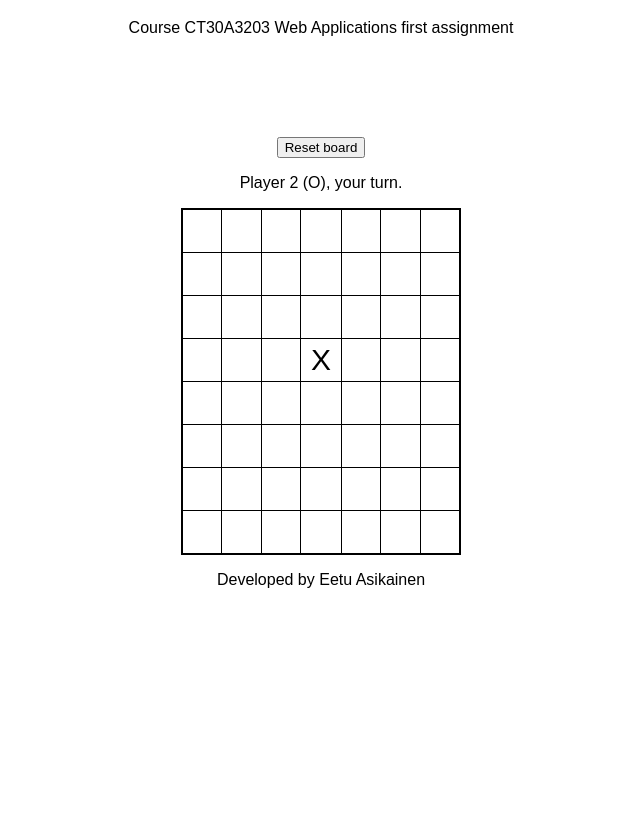
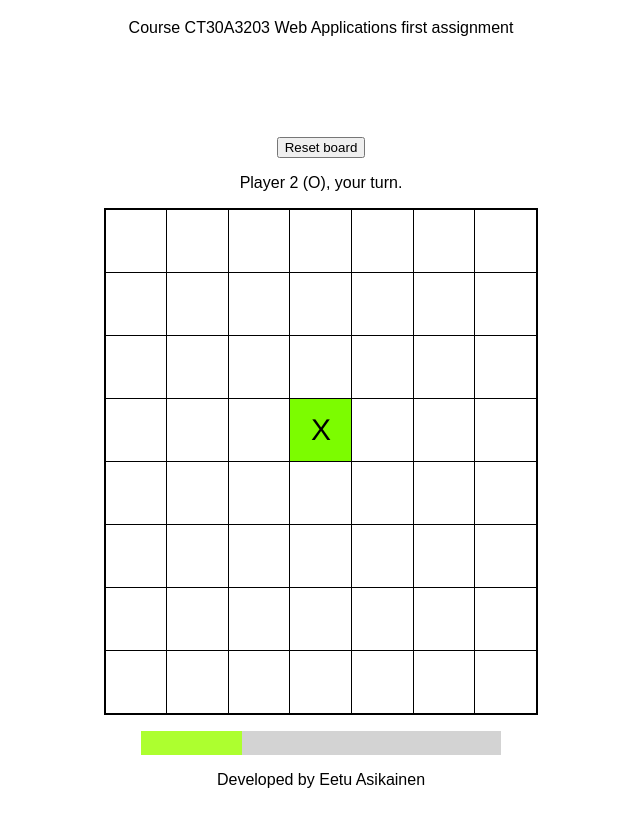
Before and after one commit to EddieTheCubeHead/WebApplications_week_1_tictactoe, a website built with Parcel: page index.html in a window 1280 px wide. Both pictures are taken after a click on the element 600 px from the left and 291 px from the top of the page. Shown: the part 61-888 px from the top of the page, without its empty margins (319-959 px from the left). Before the commit the page ends 800 px from the top, so only its background shows below. Built offline with nearby package versions, Linux system fonts and the light colour scheme.

Commit message:
initial commit

```diff
--- a/index.html
+++ b/index.html
@@ -17,6 +17,10 @@
 		<p id="turn_indicator"></p>
 		<table id="board"><table>
 			<script src="src/tictactoe.js"></script>
+
+		<div class="progress_background">
+				<div id="timer_progress" style="height:24px;width:0%"></div>
+		</div>
 		<footer>
 				<p>Developed by Eetu Asikainen</p>
 		</footer>
--- a/src/styles.css
+++ b/src/styles.css
@@ -24,16 +24,12 @@ body {
 }
 
 #board .cell {
-  width: 40px;
-  height: 40px;
+  font-family: helvetica;
+  width: 60px;
+  height: 60px;
   font-size: 30px;
   text-align: center;
   border: 1px solid black;
-}
-
-#board .cell:hover {
-  cursor: pointer;
-  background: red;
 }
 
 #reset_button {
@@ -45,3 +41,18 @@ body {
 #reset_button:hover {
   cursor: pointer;
 }
+
+.progress_background {
+  align-content: center;
+  align-self: center;
+  overflow: auto;
+  background: lightgray;
+  width: 360px;
+  margin-left: auto;
+  margin-right: auto;
+  margin-top: 16px;
+}
+
+#timer_progress {
+  background: greenyellow;
+}
--- a/src/tictactoe.js
+++ b/src/tictactoe.js
@@ -4,6 +4,8 @@ var board_display = document.getElementById("board");
 var game_over = false;
 var current_player = 1;
 var board = [];
+var clock = 0; // milliseconds
+var timer = false;
 
 // Creating markers for X, O and empty
 // Could just use strings but this in my opinion serves as good practice
@@ -17,6 +19,10 @@ Object.freeze(marking);
 
 // A function to create a new board to start a game
 function create_board() {
+  if (timer) {
+    reset_clock();
+  }
+
   board = [];
 
   while (board_display.rows.length > 0) {
@@ -61,14 +67,23 @@ function draw_board() {
         });
       } else {
         board_display.rows[row].cells[column].innerHTML = board[row][column];
+        board_display.rows[row].cells[
+          column
+        ].style.background = get_player_color(board[row][column]);
       }
     }
   }
-  board_display.style.width = board[0].length * 40 + "px";
+  board_display.style.width = board[0].length * 62 + "px";
 }
 
 // A function to process clicks on the board
 function on_cell_click(id) {
+  if (!timer) {
+    timer = setInterval(tick_clock, 50);
+  } else {
+    clock = 0;
+  }
+
   var row = id.split(";")[0];
   var column = id.split(";")[1];
 
@@ -87,6 +102,9 @@ function on_cell_click(id) {
     column < board[0].length - 3
   ) {
     board_display.rows[row].cells[column].innerHTML = board[row][column];
+    board_display.rows[row].cells[column].style.background = get_player_color(
+      board[row][column]
+    );
   } else {
     while (row < 3) {
       board.unshift(Array(board[0].length).fill(marking.Empty));
@@ -112,6 +130,17 @@ function on_cell_click(id) {
 
 function get_current_player_mark() {
   return current_player % 2 === 0 ? marking.O : marking.X;
+}
+
+function get_player_color(marking) {
+  switch (marking) {
+    case "X":
+      return "rgb(124, 252, 0)";
+    case "O":
+      return "rgb(250, 128, 114)";
+    default:
+      return "rgb(255, 255, 255)";
+  }
 }
 
 function update_current_player() {
@@ -262,6 +291,7 @@ function check_victory(row, column) {
 }
 
 function declare_victory() {
+  reset_clock();
   game_over = true;
   document.getElementById("turn_indicator").innerHTML =
     "Congratulations player " +
@@ -274,6 +304,23 @@ function declare_victory() {
   document.getElementById("reset_button").innerHTML = "Play again";
 }
 
+function tick_clock() {
+  clock += 50;
+  if (clock >= 10000) {
+    clock = 0;
+    update_current_player();
+  }
+  var percentage = (clock / 10000) * 100;
+  document.getElementById("timer_progress").style.width = percentage + "%";
+}
+
+function reset_clock() {
+  clearInterval(timer);
+  timer = false;
+  clock = 0;
+  document.getElementById("timer_progress").style.width = "0%";
+}
+
 // Enabling the reset functionality
 document.getElementById("reset_button").addEventListener("click", create_board);
 
```
